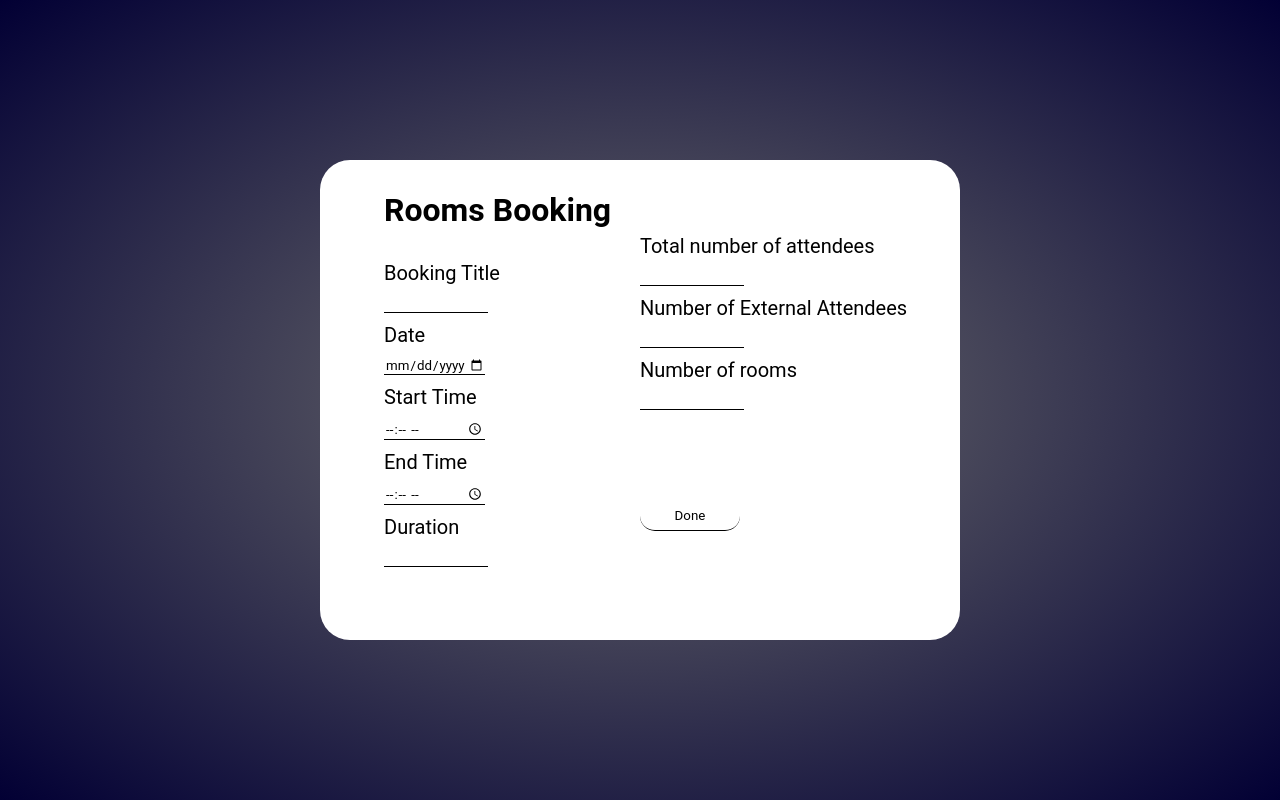
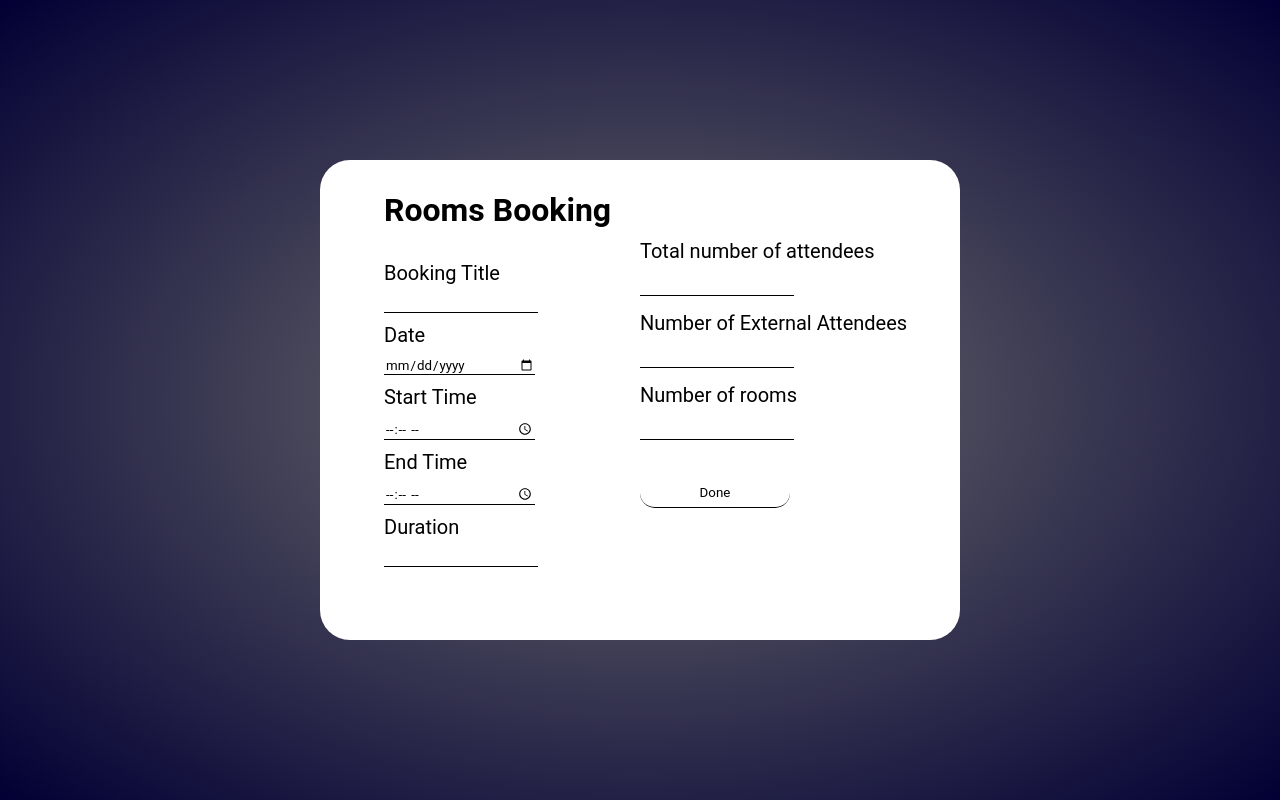
Before and after one commit to AmrKhamis1/Techno-Tour, a PHP site: page /Booking.php in a window 1280 px wide. Run offline with PHP 8.4, Linux system fonts and the light colour scheme.

Commit message:
Edit in Booking Form
Delete hover expand in input and make as default, Delete input outline in focus,
Make min input number of 1 ,And Change in Names.

```diff
--- a/Booking.php
+++ b/Booking.php
@@ -10,8 +10,8 @@
 <body>
 <div id="container">
     </div>
-    <form  id="form22" action="Booking.php" method="post" enctype="multipart/form-data">
-                <div class="a">
+    <form  id="Booking" action="Booking.php" method="post" enctype="multipart/form-data">
+                <div class="form-left">
                     <h1>Rooms Booking</h1>
                     <label for="b_title">Booking Title</label>
                     <input id="b_title"  type="text" required>
@@ -26,18 +26,18 @@
                     <input id="b_end" type="time" required>
 
                     <label for="b_duration">Duration</label>
-                    <input id="b_duration" type="number" required>
+                    <input id="b_duration" type="number" min="1" required>
                 </div>
 
-                <div class="b">
+                <div class="form-right">
                     <label for="b_attendees">Total number of attendees</label>
-                    <input id="b_attendees" type="number" required>
+                    <input id="b_attendees" type="number" min="1" required>
 
                     <label for="b_external_attendees">Number of External Attendees</label>
-                    <input id="b_external_attendees" type="number" required>
+                    <input id="b_external_attendees" type="number" min="1" required>
 
                     <label for="b_Num_rooms">Number of rooms</label>
-                    <input id="b_Num_rooms" type="number" required>
+                    <input id="b_Num_rooms" type="number" min="1" required>
                     <br>
                     <br>
                     <input type="submit" value="Done" id="done" class="done">
--- a/CSS/Booking.css
+++ b/CSS/Booking.css
@@ -22,7 +22,7 @@ body{
     background-repeat: no-repeat;
     background-size: 100%;
 }
-#form22{
+#Booking{
     z-index: 1;
     color: black;
     overflow:hidden;
@@ -34,61 +34,54 @@ body{
     filter: blur(0px);
     background-color:rgb(255, 255, 255);
 }
-.a{
+.form-left{
     padding-left: 10%;
     display: flex;
     position: fixed;
     padding-top: 10px;
     flex-direction: column;
 }
-.a label{
+.form-left label{
     font-size: 20px;
     padding: 10px 0;
     font-weight: 500 bold;
 }
-.a input{
+.form-left input{
     border: 0;
     border-bottom:1px ;
     border-color: black;
     border-style: solid;
-    width: 100px;
+    width: 150px;
     transition: all 300ms;
 }
-.a input:hover{
-    width: 150px;
+.form-left input:focus{
+    outline: none;
 }
-.a input:focus{
-    width: 150px;
-}
-.b{
+.form-right{
     padding-left: 50%;
     display: flex;
     padding-top: 10px;
     flex-direction: column;
     padding-top: 10%;
 }
-.b label{
+.form-right label{
     font-size: 20px;
-    padding: 10px 0;
+    padding: 15px 0;
     font-weight: 500 bold;
 }
-.b input{
+.form-right input{
     border: 0;
     border-bottom:1px ;
     border-color: black;
     border-style: solid;
-    width: 100px;
+    width: 150px;
     transition: all 300ms;
 }
-.b input:hover{
-    width: 150px;
-}
-.b input:focus{
-    width: 150px;
+.form-right input:focus{
+    outline: none;
 }
 .done{
     height: 30px;
-    margin-top: 20%;
     border: 2px;
     border-color: black,wheat;
     border-style: solid;
```
